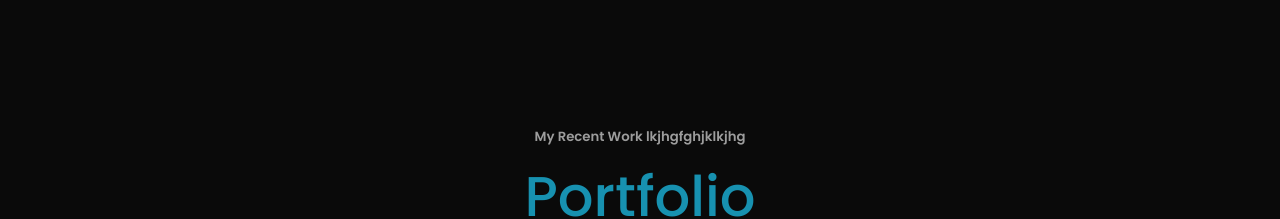
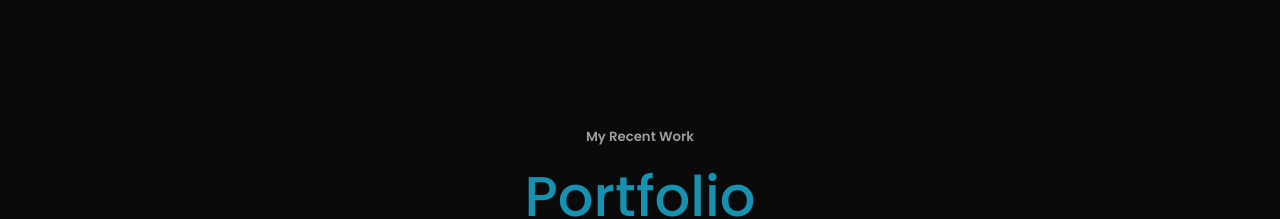
Before and after one commit to JoyKumarSarkar/Portfolio, a React (Create React App) app: page / in a window 1280 px wide. Shown: the part 2312-2531 px from the top of the page. Built offline with nearby package versions, Linux system fonts and the light colour scheme.

Commit message:
final commit 14/11

```diff
--- a/src/components/Portfolio/Portfolio.jsx
+++ b/src/components/Portfolio/Portfolio.jsx
@@ -17,7 +17,7 @@ const boxstyle = {
 function Portfolio() {
   return (
     <section id="portfolio" data-aos="fade-up" data-aos-duration="3000">
-      <h5>My Recent Work                        lkjhgfghjklkjhg</h5>
+      <h5>My Recent Work</h5>
       <h2>Portfolio</h2>
 
       <div className="portfolio_cards">
```
